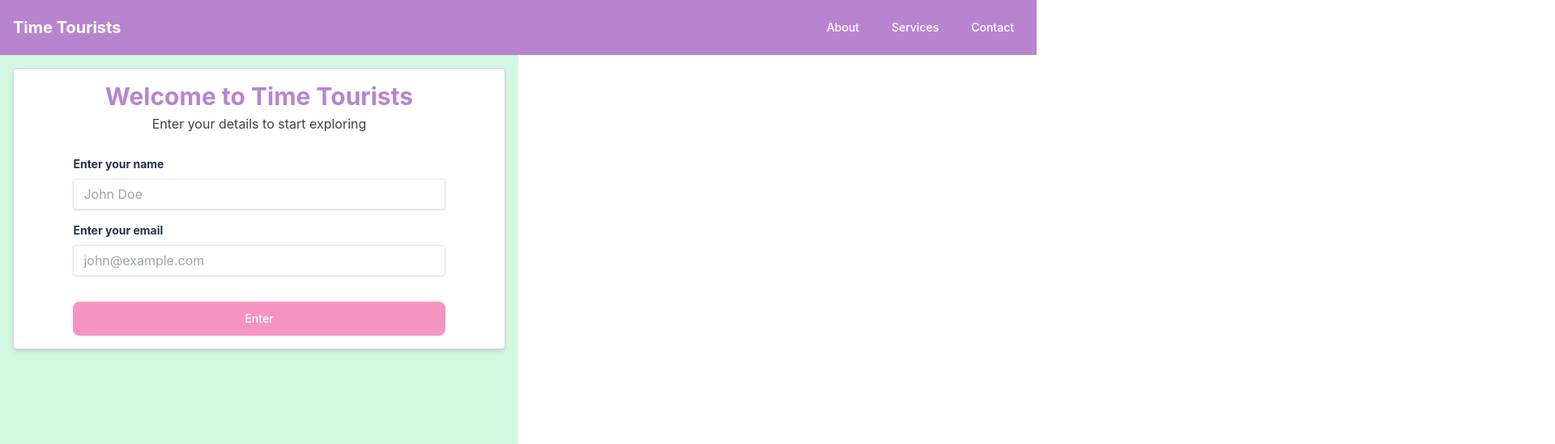
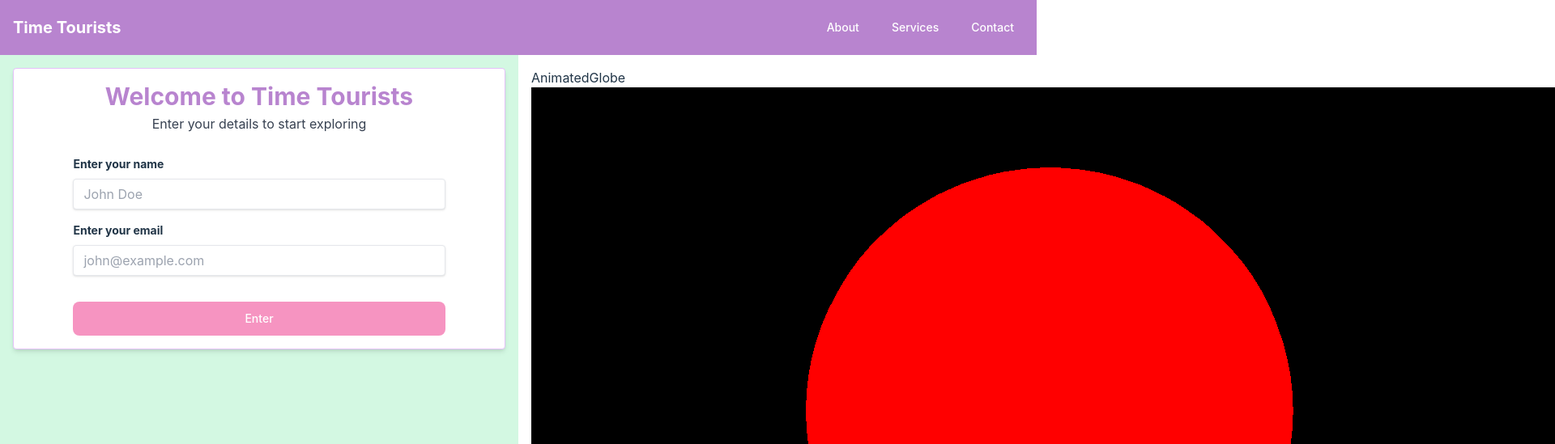
Before and after one commit to IgorTraspadini/Time_Tourists, a React (Vite) app: page / in a window 1280 px wide. Shown: the top 549 px of the page at 81% size, 1920 px wide, since content can reach past the window. Built offline with nearby package versions, Linux system fonts and the light colour scheme.

Commit message:
made the AnimatedGlobe component component display on the page

```diff
--- a/src/App.jsx
+++ b/src/App.jsx
@@ -20,7 +20,9 @@ function App() {
             <Route path="history" element={<History />} />
             <Route path="select-history" element={<UserSelectForm />} />
           </Routes>
+          <AnimatedGlobe/>
         </main>
+
         <Footer />
       </UserContextProvider>
     </BrowserRouter>
--- a/src/components/Wrapper/index.jsx
+++ b/src/components/Wrapper/index.jsx
@@ -1,8 +1,6 @@
 import React from "react";
-
-function Wrapper({ children, className }) {
+const Wrapper = React.forwardRef(({ children, className }, ref) => {
   // Combines existing classes with any classes passed via className prop
-  return <div className={`w-full md:w-1/2 md:min-h-[85vh] p-4 ${className}`}>{children}</div>;
-}
-
+  return <div ref={ref} className={`w-full md:w-1/2 md:min-h-[85vh] p-4 ${className}`}>{children}</div>;
+});
 export default Wrapper;
```
